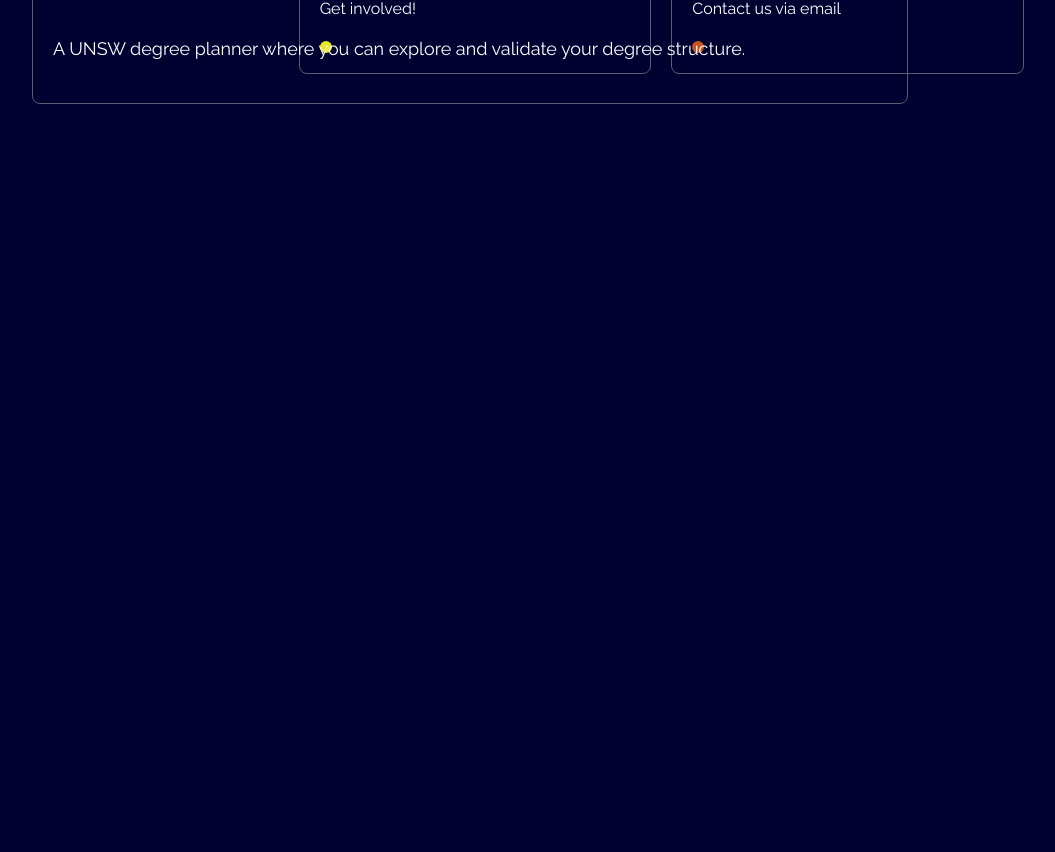
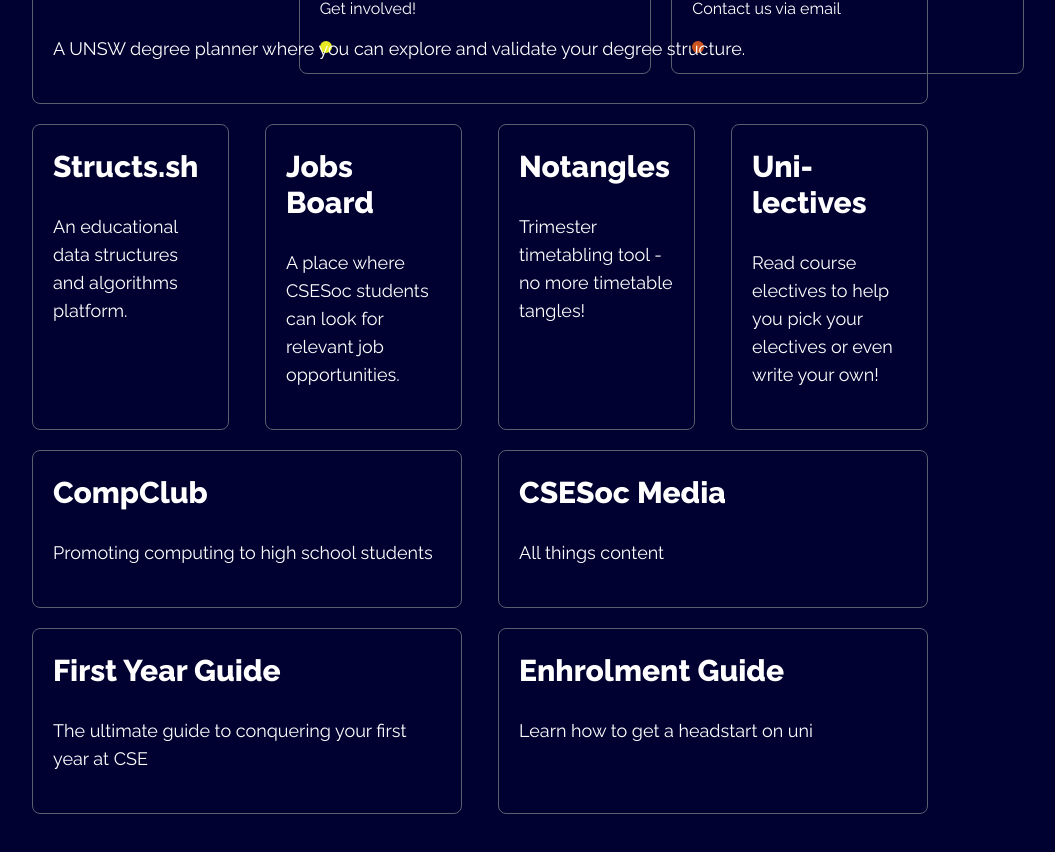
Before and after one commit to csesoc/csesoc-website, a Next.js app: page / in a window 1280 px wide. Shown: the part 1980-2832 px from the top of the page, without its empty margins (160-1215 px from the left). Before the commit the page ends 2498 px from the top, so only its background shows below. Built offline with nearby package versions, Linux system fonts and the light colour scheme.

Commit message:
initial resources (no contacts yet)

```diff
--- a/components/ResourcesAndContacts/index.tsx
+++ b/components/ResourcesAndContacts/index.tsx
@@ -8,12 +8,78 @@
             </div>
 
             <div className="py-8 px-24">
-                <div className="grid grid-cols-4 flex 1">
-                    <div className="col-span-4 p-5 border border-[#595F6D] flex-1 rounded-lg mr-5">
+                <div className="grid grid-cols-4 flex 1 gap-x-9 gap-y-5">
+                    <div className="col-span-4 p-5 border border-[#595F6D] flex-1 rounded-lg ">
                         <h2 className="mt-5 text-3xl font-extrabold">Circles</h2>
 
                         <p className="mt-7 text-lg mb-5">A UNSW degree planner where you can explore and validate your degree structure.</p>
                     </div>
+
+                    <div className="col-span-1 p-5 border border-[#595F6D] rounded-lg">
+                        <h2 className="mt-1 text-3xl font-extrabold">Structs.sh</h2>
+
+                        <p className="mt-7 text-lg mb-5">
+                        An educational data structures and algorithms platform.
+                        </p>
+                    </div>
+
+                    <div className="col-span-1 p-5 border border-[#595F6D] rounded-lg">
+                        <h2 className="mt-1 text-3xl font-extrabold">Jobs Board</h2>
+
+                        <p className="mt-7 text-lg mb-5">
+                        A place where CSESoc students can look for relevant job opportunities.
+                        </p>
+                    </div>
+
+                    <div className="col-span-1 p-5 border border-[#595F6D] rounded-lg">
+                        <h2 className="mt-1 text-3xl font-extrabold">Notangles</h2>
+
+                        <p className="mt-7 text-lg mb-5">
+                         Trimester timetabling tool - no more timetable tangles!
+                        </p>
+                    </div>
+
+                    <div className="col-span-1 p-5 border border-[#595F6D] rounded-lg">
+                        <h2 className="mt-1 text-3xl font-extrabold">Uni-lectives</h2>
+
+                        <p className="mt-7 text-lg mb-5">
+                        Read course electives to help you pick your electives or even write your own!
+                        </p>
+                    </div>
+
+                    <div className="col-span-2 p-5 border border-[#595F6D] rounded-lg">
+                        <h2 className="mt-1 text-3xl font-extrabold">CompClub</h2>
+
+                        <p className="mt-7 text-lg mb-5">
+                            Promoting computing to high school students
+                        </p>
+                    </div>
+
+                    <div className="col-span-2 p-5 border border-[#595F6D] rounded-lg">
+                        <h2 className="mt-1 text-3xl font-extrabold">CSESoc Media</h2>
+
+                        <p className="mt-7 text-lg mb-5">
+                            All things content
+                        </p>
+                    </div>
+
+                    <div className="col-span-2 p-5 border border-[#595F6D] rounded-lg">
+                        <h2 className="mt-1 text-3xl font-extrabold">First Year Guide</h2>
+
+                        <p className="mt-7 text-lg mb-5">
+                            The ultimate guide to conquering your first year at CSE
+                        </p>
+                    </div>
+
+                    <div className="col-span-2 p-5 border border-[#595F6D] rounded-lg">
+                        <h2 className="mt-1 text-3xl font-extrabold">Enhrolment Guide</h2>
+
+                        <p className="mt-7 text-lg mb-5">
+                            Learn how to get a headstart on uni
+                        </p>
+                    </div>
+
+
                 </div>
 
             </div>
@@ -21,4 +87,4 @@
     )
 }
 
-export default ResourcesAndContacts
+export default ResourcesAndContacts;
```
